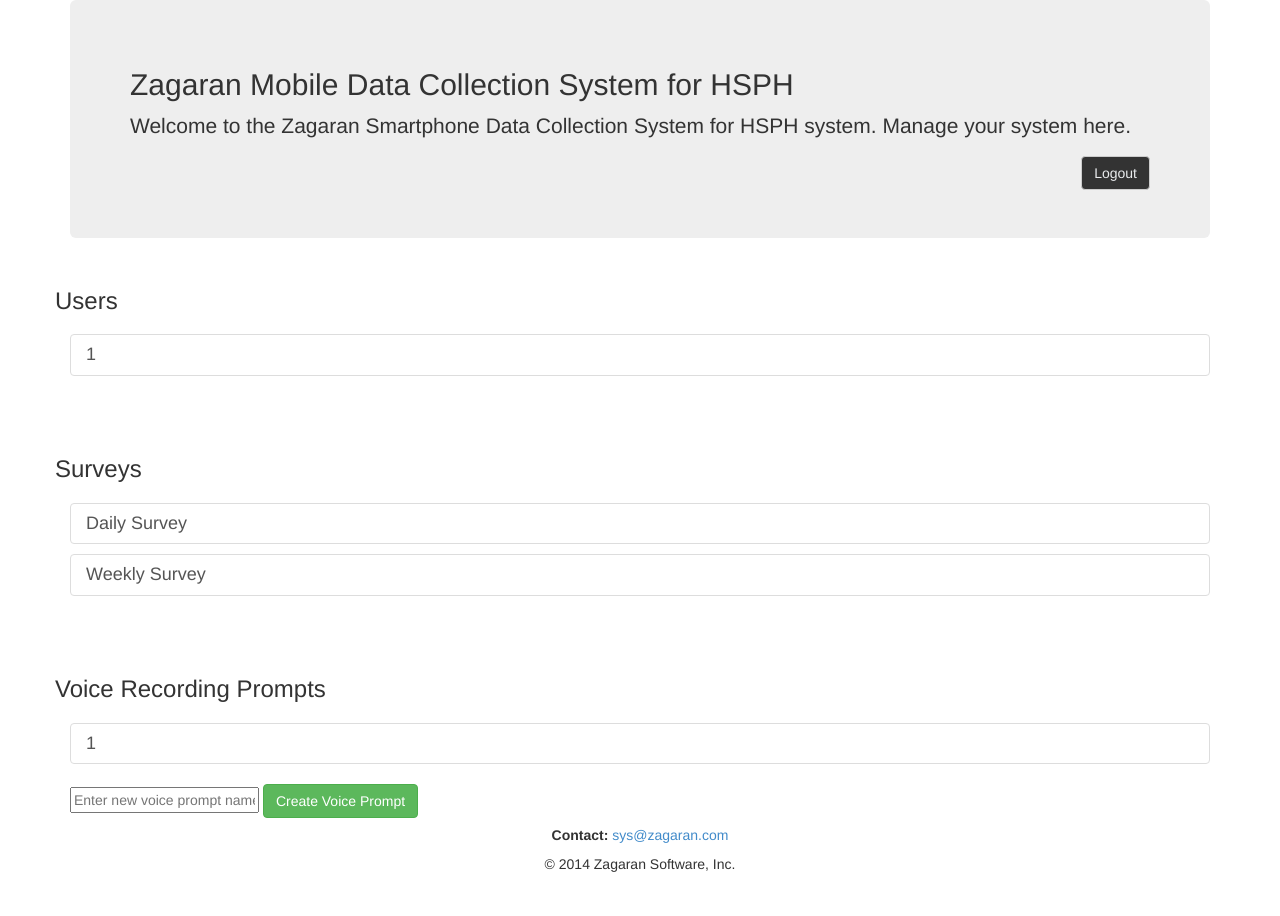
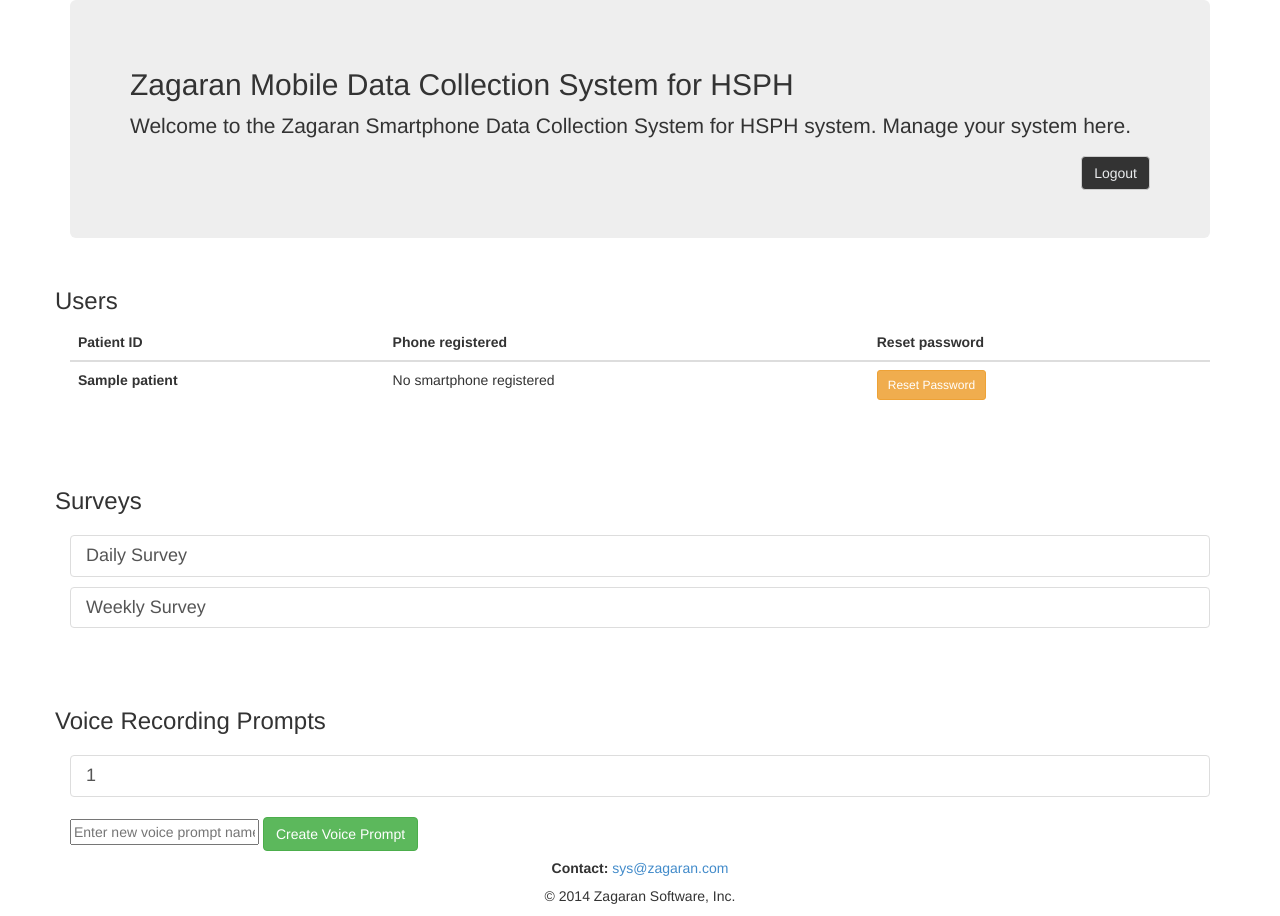
Before and after one commit to xuancong84/beiwe-backend, a Flask app: template frontend/templates/admin_panel.html in a window 1280 px wide. Before the commit the page ends 872 px from the top, so only its background shows below. Run offline with Flask 2, Linux system fonts and the light colour scheme; the template is opened without the code that fills it: most values are stand-ins (such as "Sample title", 1, 10 or a date in 2020).

Commit message:
Admin panel renders patients list properly, using Jinja

```diff
--- a/frontend/templates/admin_panel.html
+++ b/frontend/templates/admin_panel.html
@@ -4,6 +4,7 @@
     <meta charset="utf-8" />
     <title> Zagaran Mobile Data Collection System for HSPH</title>
     <script src="../static/javascript/jquery-1.11.1.js"></script>
+    <script src="../static/javascript/handlebars-v2.0.0.js"></script>
     <script src="../static/javascript/admin.js"></script>
     <link rel="stylesheet" href="../static/css/bootstrap.min.css"  type="text/css"/>
     <link rel="stylesheet" href="../static/css/admin.css"  type="text/css"/>
@@ -20,11 +21,38 @@
         <div class="row">
             <h3>Users</h3>
         </div>
-        <div class="list-group">
-            {% for c in users %}
-            <h4><a href="/user/{{c._id}}" class="list-group-item">{{c._id}}</a></h4>
+
+        <table class="table">
+            <thead>
+                <tr>
+                    <th>Patient ID</th>
+                    <th>Phone registered</th>
+                    <th>Reset password</th>
+                </tr>
+            </thead>
+            <tbody id="users-table-body">
+
+            {% for patient in patients %}
+                <tr>
+                    <td>
+                        <b>{{patient}}</b>
+                    </td>
+                    <td>
+                        {% if patients[patient]['has_device'] %}
+                        <button type="button" class="btn btn-warning btn-sm">Un-Register Smartphone</button>
+                        {% else %}
+                        No smartphone registered
+                        {% endif %}
+                    </td>
+                    <td>
+                        <button type="button" class="btn btn-warning btn-sm">Reset Password</button>
+                    </td>
+                </tr>
             {% endfor %}
-        </div>
+
+            </tbody>
+        </table>
+
         </br></br>
         <div class="row">
             <h3>Surveys</h3>
```
Also changed, not shown: pages/admin.py (+3 -5 lines).
